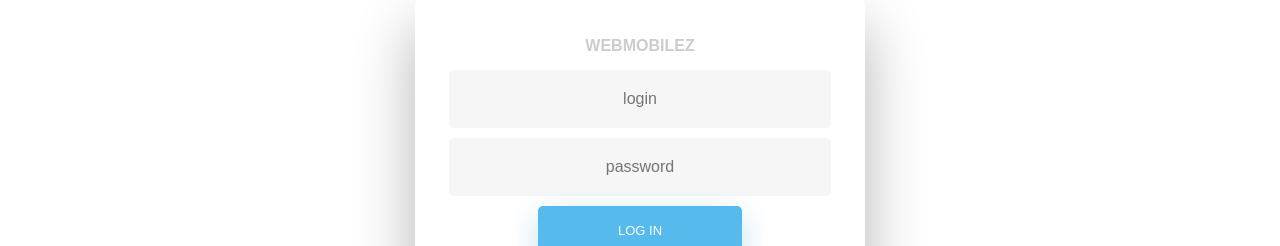
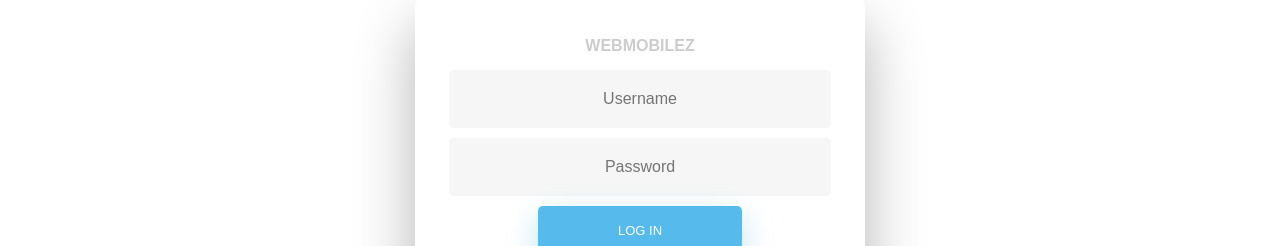
Before and after one commit to pvenkateshnaidu/TestAngular, an Angular app: page / in a window 1280 px wide. Shown: the part 264-510 px from the top of the page. Built offline with nearby package versions, Linux system fonts and the light colour scheme.

Commit message:
1 file modified

```diff
--- a/src/app/login/login.component.html
+++ b/src/app/login/login.component.html
@@ -9,8 +9,8 @@
 
     <!-- Login Form -->
     <form>
-      <input type="text" id="login" class="fadeIn second" name="login" placeholder="login">
-      <input type="text" id="password" class="fadeIn third" name="login" placeholder="password">
+      <input type="text" id="login" class="fadeIn second" name="login" placeholder="Username">
+      <input type="text" id="password" class="fadeIn third" name="login" placeholder="Password">
       <input type="submit" class="fadeIn fourth" value="Log In">
     </form>
 
```
